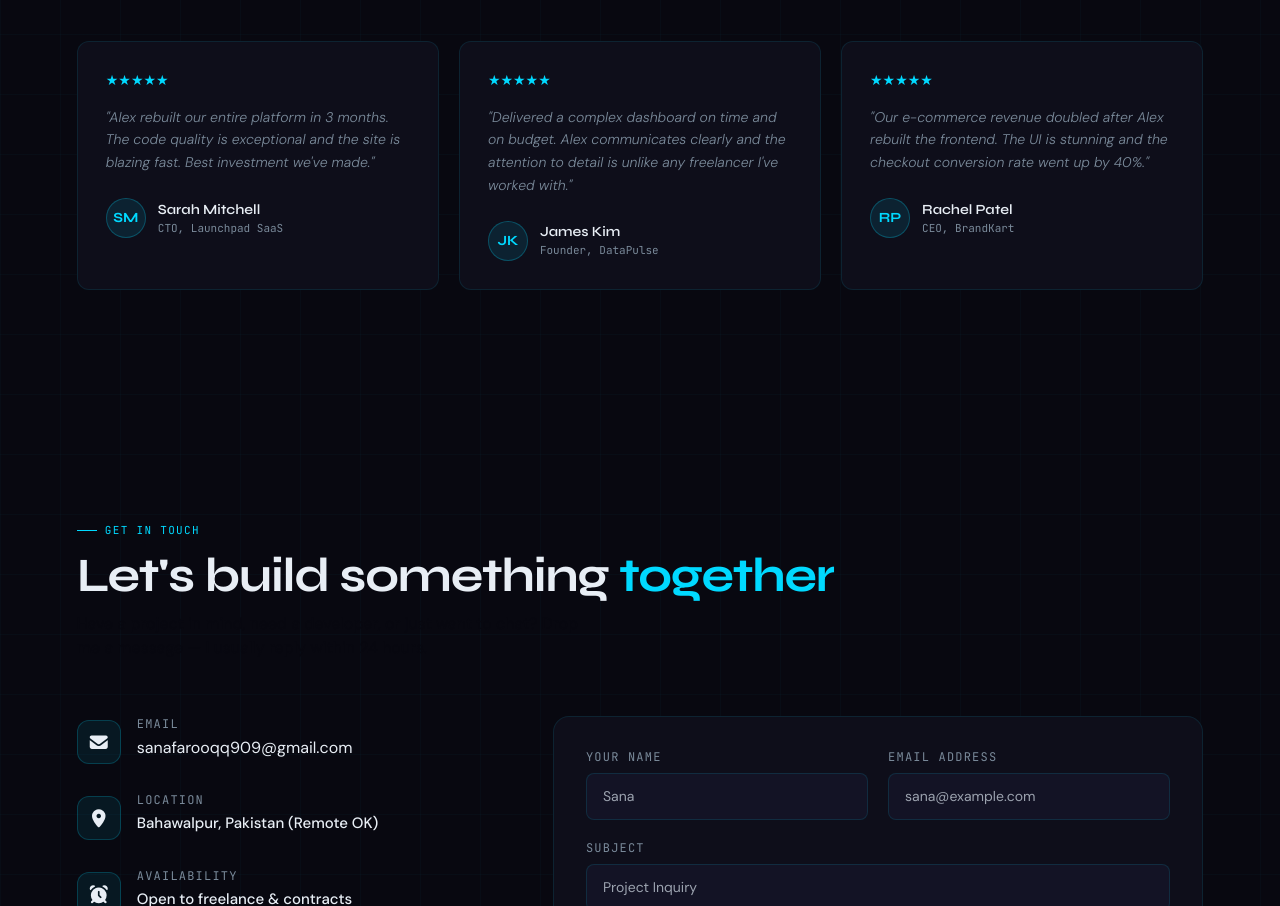
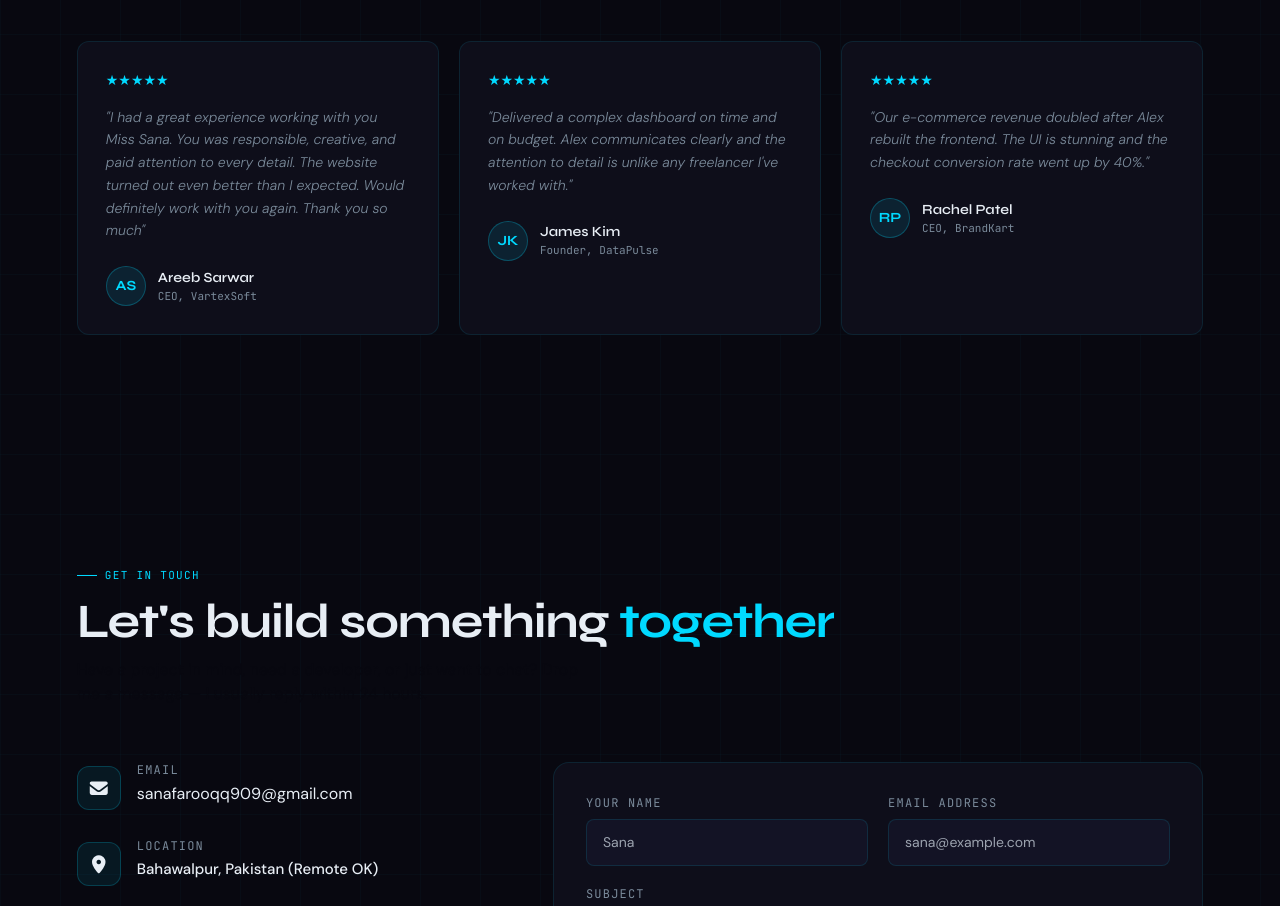
Before and after one commit to Sana-Farooq/Portfolio-version2, a website: page index.html in a window 1280 px wide. Shown: the part 5606-6512 px from the top of the page. Drawn offline with nearby package versions, Linux system fonts and the light colour scheme.

Commit message:
updating testimonial

```diff
--- a/index.html
+++ b/index.html
@@ -926,15 +926,14 @@
           <div class="flex gap-1 mb-4">
             <span class="text-cyan text-sm">★★★★★</span>
           </div>
-          <p class="text-sm text-[#7a8a9a] leading-relaxed mb-6 italic">"Alex rebuilt our entire platform in 3 months.
-            The code quality is exceptional and the site is blazing fast. Best investment we've made."</p>
+          <p class="text-sm text-[#7a8a9a] leading-relaxed mb-6 italic">"I had a great experience working with you Miss Sana. You was responsible, creative, and paid attention to every detail. The website turned out even better than I expected. Would definitely work with you again. Thank you so much"</p>
           <div class="flex items-center gap-3">
             <div
               class="w-10 h-10 rounded-full bg-[rgba(0,217,255,0.1)] border border-[rgba(0,217,255,0.25)] flex items-center justify-center font-display font-bold text-sm text-cyan shrink-0">
-              SM</div>
+              AS</div>
             <div>
-              <p class="font-display font-semibold text-sm text-[#e8eef5]">Sarah Mitchell</p>
-              <p class="font-mono text-[11px] text-[#7a8a9a]">CTO, Launchpad SaaS</p>
+              <p class="font-display font-semibold text-sm text-[#e8eef5]">Areeb Sarwar</p>
+              <p class="font-mono text-[11px] text-[#7a8a9a]">CEO, VartexSoft</p>
             </div>
           </div>
         </div>
```
Also changed, not shown: src/output.css.
